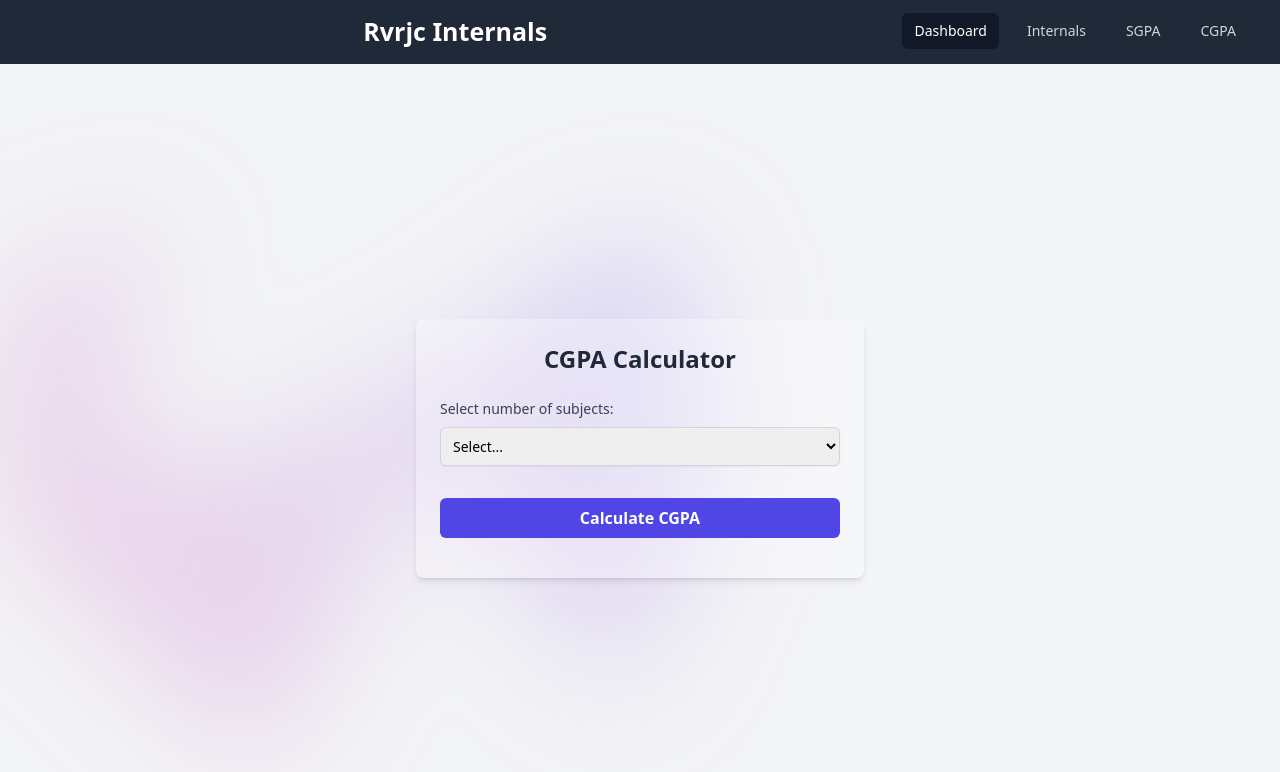
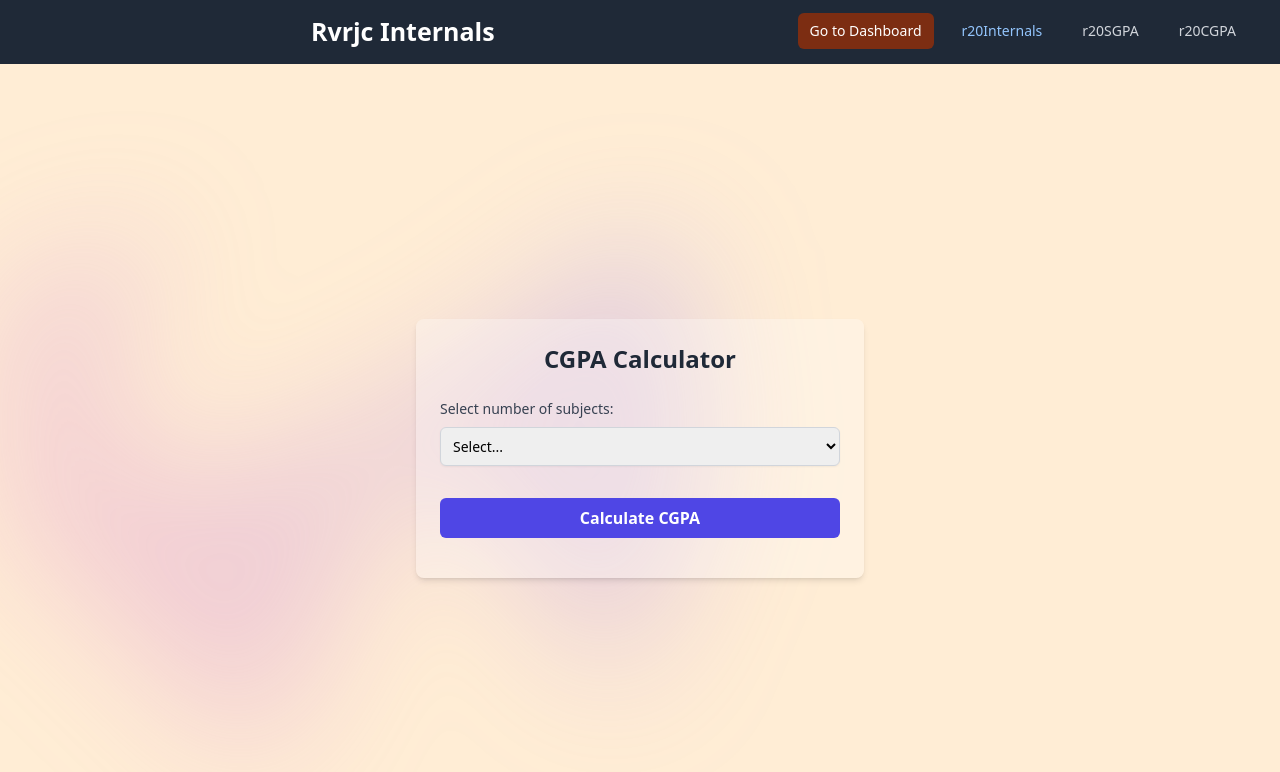
Before and after one commit to Sanjaysidhap/Sanjay, a plain HTML site: page cgpa.html in a window 1280 px wide. Drawn offline with nearby package versions, Linux system fonts and the light colour scheme.

Commit message:
Update cgpa.html

```diff
--- a/cgpa.html
+++ b/cgpa.html
@@ -14,7 +14,7 @@
     }
   </script>
 </head>
-<body class="bg-gray-100 min-h-screen flex flex-col items-center justify-center">
+<body class="bg-orange-100 min-h-screen flex flex-col items-center justify-center">
   <!-- Navbar -->
   <nav class="bg-gray-800 w-full fixed top-0 z-20">
     <div class="mx-auto max-w-7xl px-2 sm:px-6 lg:px-8">
@@ -33,10 +33,10 @@
           <div class="flex text-white flex-1 items-center text-[25px] justify-center font-extrabold sm:items-stretch sm:justify-center">Rvrjc Internals</div>
           <div class="hidden sm:ml-6 sm:block">
             <div class="flex space-x-4">
-              <a href="index.html" class="bg-gray-900 px-3 py-2 text-sm font-medium text-white rounded-md">Dashboard</a>
-              <a href="internal.html" class="px-3 py-2 text-sm font-medium text-gray-300 hover:bg-gray-700 hover:text-white rounded-md">Internals</a>
-              <a href="sgpa.html" class="px-3 py-2 text-sm font-medium text-gray-300 hover:bg-gray-700 hover:text-white rounded-md">SGPA</a>
-              <a href="cgpa.html" class="px-3 py-2 text-sm font-medium text-gray-300 hover:bg-gray-700 hover:text-white rounded-md">CGPA</a>
+              <a href="index.html" class="bg-orange-900 px-3 py-2 text-sm font-medium text-white rounded-md">Go to Dashboard</a>
+              <a href="internal.html" class="px-3 py-2 text-sm font-medium text-blue-300 hover:bg-gray-700 hover:text-white rounded-md">r20Internals</a>
+              <a href="sgpa.html" class="px-3 py-2 text-sm font-medium text-gray-300 hover:bg-pink-700 hover:text-white rounded-md">r20SGPA</a>
+              <a href="cgpa.html" class="px-3 py-2 text-sm font-medium text-gray-300 hover:bg-violet-700 hover:text-white rounded-md">r20CGPA</a>
             </div>
           </div>
         </div>
@@ -57,10 +57,10 @@
     </div> -->
     <!-- Mobile Dropdown Menu -->
     <div id="mobile-menu" class="sm:hidden hidden">
-      <a href="index.html" class="block px-3 py-2 text-base font-medium text-gray-300 hover:bg-gray-700 hover:text-white">Dashboard</a>
-      <a href="internal.html" class="block px-3 py-2 text-base font-medium text-gray-300 hover:bg-gray-700 hover:text-white">Internals</a>
-      <a href="sgpa.html" class="block px-3 py-2 text-base font-medium text-gray-300 hover:bg-gray-700 hover:text-white">SGPA</a>
-      <a href="cgpa.html" class="block px-3 py-2 text-base font-medium text-gray-300 hover:bg-gray-700 hover:text-white">CGPA</a>
+      <a href="index.html" class="block px-3 py-2 text-base font-medium text-black-300 hover:bg-gray-700 hover:text-white">Dashboard</a>
+      <a href="internal.html" class="block px-3 py-2 text-base font-medium text-black-300 hover:bg-gray-700 hover:text-white">Internals</a>
+      <a href="sgpa.html" class="block px-3 py-2 text-base font-medium text-black-300 hover:bg-gray-700 hover:text-white">SGPA</a>
+      <a href="cgpa.html" class="block px-3 py-2 text-base font-medium text-black-300 hover:bg-gray-700 hover:text-white">CGPA</a>
     </div>
   </nav>
 
```
